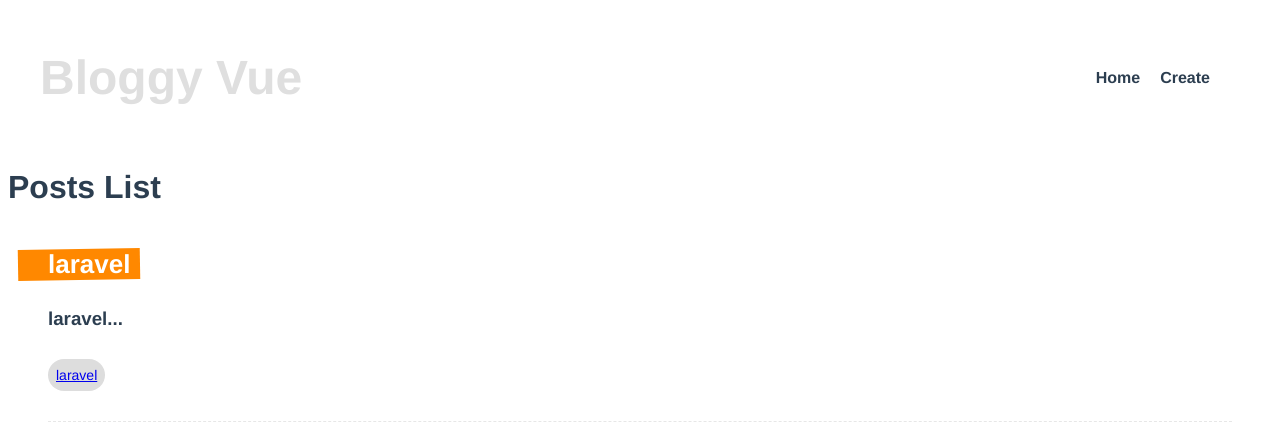
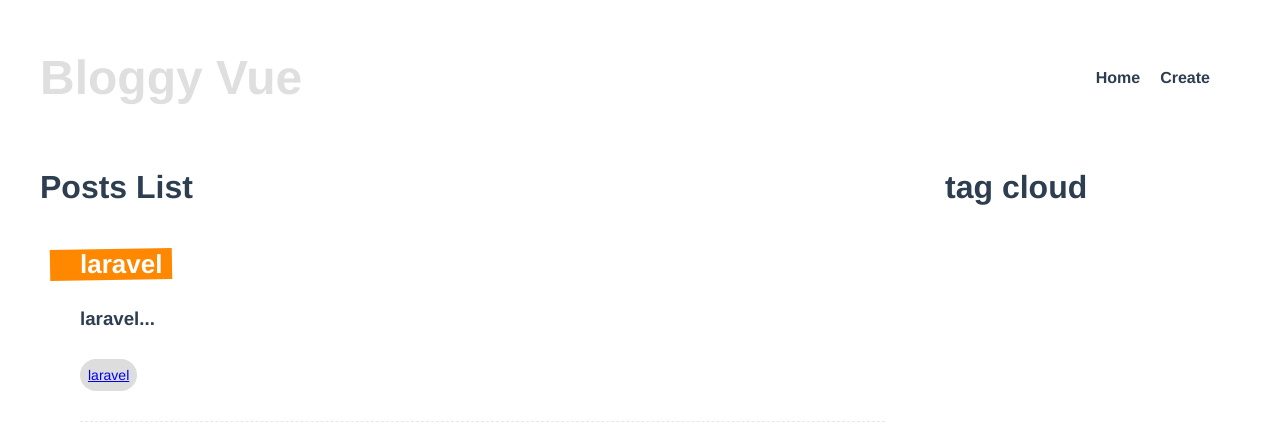
Before and after one commit to ChanMyaeAung22/Vue-Blog-System, a Vue app: page /tags/laravel in a window 1280 px wide. Shown: the top 430 px of the page. Built offline with nearby package versions, Linux system fonts and the light colour scheme; data requests are answered from the project's data file.

Commit message:
create our TagCloud componet and style

```diff
--- /dev/null
+++ b/src/components/TagCloud.vue
@@ -0,0 +1,13 @@
+<template>
+  <h1>tag cloud</h1>
+</template>
+
+<script>
+export default {
+
+}
+</script>
+
+<style>
+
+</style>
--- a/src/views/HomeView.vue
+++ b/src/views/HomeView.vue
@@ -3,8 +3,13 @@
   <div v-if="error">
   {{error}}
 </div>
-<div v-if="posts.length>0">
-  <PostsLitst :posts="posts"></PostsLitst>
+<div v-if="posts.length>0" class="layout">
+  <div>
+    <PostsLitst :posts="posts"></PostsLitst>
+  </div>
+  <div>
+    <TagCloud></TagCloud>
+  </div>
 </div>
 <div v-else>
  <Spinner></Spinner>
@@ -13,6 +18,7 @@
 </template>
 
 <script>
+import TagCloud from '../components/TagCloud'
 import Spinner from '../components/Spinner'
 import PostsLitst from '../components/PostsLitst'
 import { computed, ref } from '@vue/reactivity'
@@ -22,6 +28,7 @@
 
 export default {
   components: {
+    TagCloud,
     Spinner, PostsLitst },
 
   setup(){
@@ -38,4 +45,9 @@
   margin: 0 auto;
   padding: 10px;
 }
+.layout{
+  display: grid;
+  grid-template-columns: 3fr 1fr;
+  grid-gap: 20px;
+}
 </style>
--- a/src/views/Tag.vue
+++ b/src/views/Tag.vue
@@ -1,19 +1,28 @@
 <template>
-<div v-if="error">{{error}}</div>
-<div v-if="posts">
-  <PostsLitst :posts="filteredPosts"></PostsLitst>
+<div class="tag">
+  <div v-if="error">{{error}}</div>
+<div v-if="posts" class="layout">
+  <div>
+    <PostsLitst :posts="filteredPosts"></PostsLitst>
+  </div>
+  <div>
+    <TagCloud></TagCloud>
+  </div>
 </div>
 <div v-else>
   loading...
 </div>
+</div>
 </template>
 
 <script>
+import TagCloud from '../components/TagCloud'
 import PostsLitst from '../components/PostsLitst'
 import getPosts from '@/composables/getPosts'
 import { computed } from '@vue/runtime-core';
 export default {
-  components: { PostsLitst },
+  components: {
+    TagCloud, PostsLitst },
     props:['tag'],
     setup(props){
       let {posts,error,load} = getPosts();
@@ -29,5 +38,8 @@
 </script>
 
 <style>
-
+.tag{
+  max-width: 1200px;
+  margin:0 auto;
+}
 </style>
```
